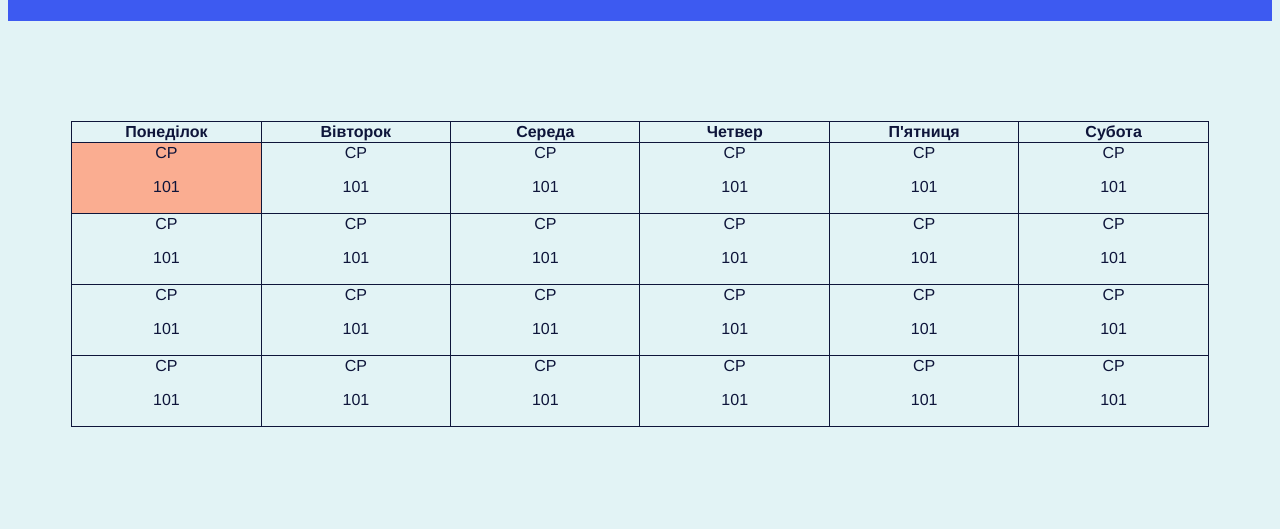
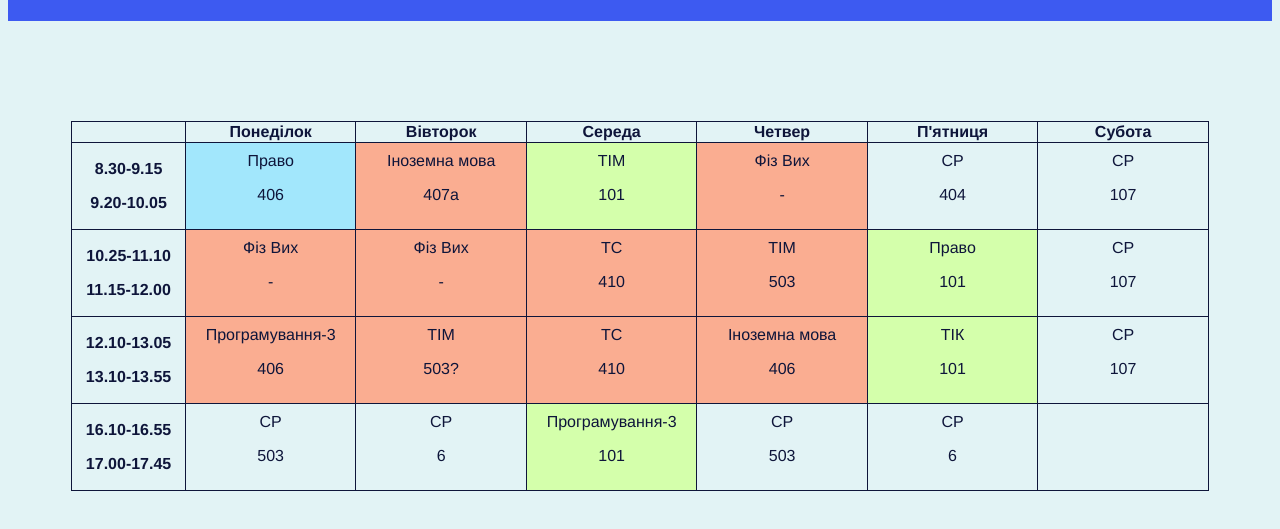
Before and after one commit to Pelshemka/21-21, a plain HTML site: page schedule/rozklad.html in a window 1280 px wide. Shown: the part 149-678 px from the top of the page. Drawn offline with Linux system fonts and the light colour scheme.

Commit message:
Add files via upload

```diff
--- a/schedule/rozklad.html
+++ b/schedule/rozklad.html
@@ -11,7 +11,7 @@
 
  <a href="javascript:void(0)" class="closebtn" onclick="closeNav()">×</a>
 
-<form action="/submit" method="post" target="_blank">
+<form onsubmit="return false;" action="/submit" method="post" >
 
 <label for="name">Ім'я: </label>
 <input type="text" id="name" name="name" required><br><br>
@@ -26,9 +26,9 @@
 <input type="password" id="password" name="password" required><br><br>
 
 <label for="password">Підтвердити пароль: </label>
-<input type="password" id="password" name="password" required><br><br>
+<input type="password" id="rpassword" name="rpassword" required><br><br>
 
-<input type="submit" value="Зареєструватися">
+<input type="submit" onclick="return checkPW()" value="Зареєструватися">
 </form>
 </div>
 
@@ -47,6 +47,7 @@
 	<table>
 
 	<tr>
+	<th></th>
 	<th>Понеділок</th>
 	<th>Вівторок</th>
 	<th>Середа</th>
@@ -56,38 +57,43 @@
 	</tr>
 
 	<tr>
-	<td class="pz">СР <p>101</p></td>
-	<td>СР <p>101</p></td>
-	<td>СР <p>101</p></td>
-	<td>СР <p>101</p></td>
-	<td>СР <p>101</p></td>
-	<td>СР <p>101</p></td>
+	<th><p>8.30-9.15</p><p>9.20-10.05</p></th>
+	<td class="sem">Право <p>406</p></td>
+	<td class="pz">Іноземна мова <p>407а</p></td>
+	<td class="lec">ТІМ<p>101</p></td>
+	<td class="pz">Фіз Вих <p>-</p></td>
+	<td>СР <p>404</p></td>
+	<td>СР <p>107</p></td>
 	</tr>
 
 	<tr>
-	<td>СР <p>101</p></td>
-	<td>СР <p>101</p></td>
-	<td>СР <p>101</p></td>
-	<td>СР <p>101</p></td>
-	<td>СР <p>101</p></td>
-	<td>СР <p>101</p></td>
+	<th><p>10.25-11.10</p><p>11.15-12.00</p></th>
+	<td class="pz">Фіз Вих <p>-</p></td>
+	<td class="pz">Фіз Вих <p>-</p></td>
+	<td class="lz">ТС <p>410</p></td>
+	<td class="pz">ТІМ<p>503</p></td>
+	<td class="lec">Право <p>101</p></td>
+	<td>СР <p>107</p></td>
 	</tr>
 
-		<tr>
-	<td>СР <p>101</p></td>
-	<td>СР <p>101</p></td>
-	<td>СР <p>101</p></td>
-	<td>СР <p>101</p></td>
-	<td>СР <p>101</p></td>
-	<td>СР <p>101</p></td>
+	<tr>
+	<th><p>12.10-13.05</p><p>13.10-13.55</p></th>
+	<td class="pz">Програмування-3<p>406</p></td>
+	<td class="lz">ТІМ<p>503?</p></td>
+	<td class="lz">ТС <p>410</p></td>
+	<td class="pz">Іноземна мова <p>406</p></td>
+	<td class="lec">ТІК <p>101</p></td>
+	<td>СР <p>107</p></td>
 	</tr>
-		<tr>
-	<td>СР <p>101</p></td>
-	<td>СР <p>101</p></td>
-	<td>СР <p>101</p></td>
-	<td>СР <p>101</p></td>
-	<td>СР <p>101</p></td>
-	<td>СР <p>101</p></td>
+
+	<tr>
+	<th><p>16.10-16.55</p><p>17.00-17.45</p></th>
+	<td>СР <p>503</p></td>
+	<td>СР <p>6</p></td>
+	<td class="lec">Програмування-3<p>101</p></td>
+	<td>СР <p>503</p></td>
+	<td>СР <p>6</p></td>
+	<td></td>
 	</tr>
 	</table>
 <script>
@@ -98,6 +104,19 @@ function openNav() {
 function closeNav() {
   document.getElementById("Sidebar").style.width = "0";
 }
+
+
+
+function checkPW(){
+	var password = document.getElementById("password")
+    var rpassword = document.getElementById("rpassword");
+  if(password.value != rpassword.value) {
+    rpassword.setCustomValidity("Passwords Don't Match");
+  } else {
+    rpassword.setCustomValidity('');
+  }
+
+}
 </script>
 
 </body>
```
